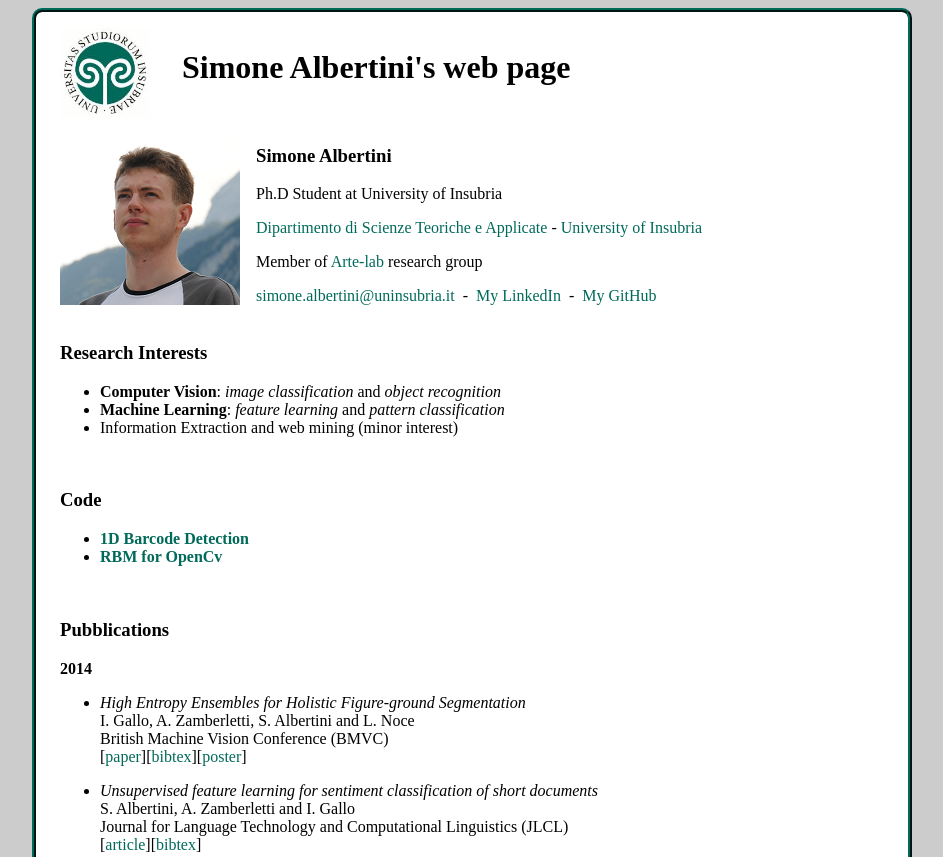
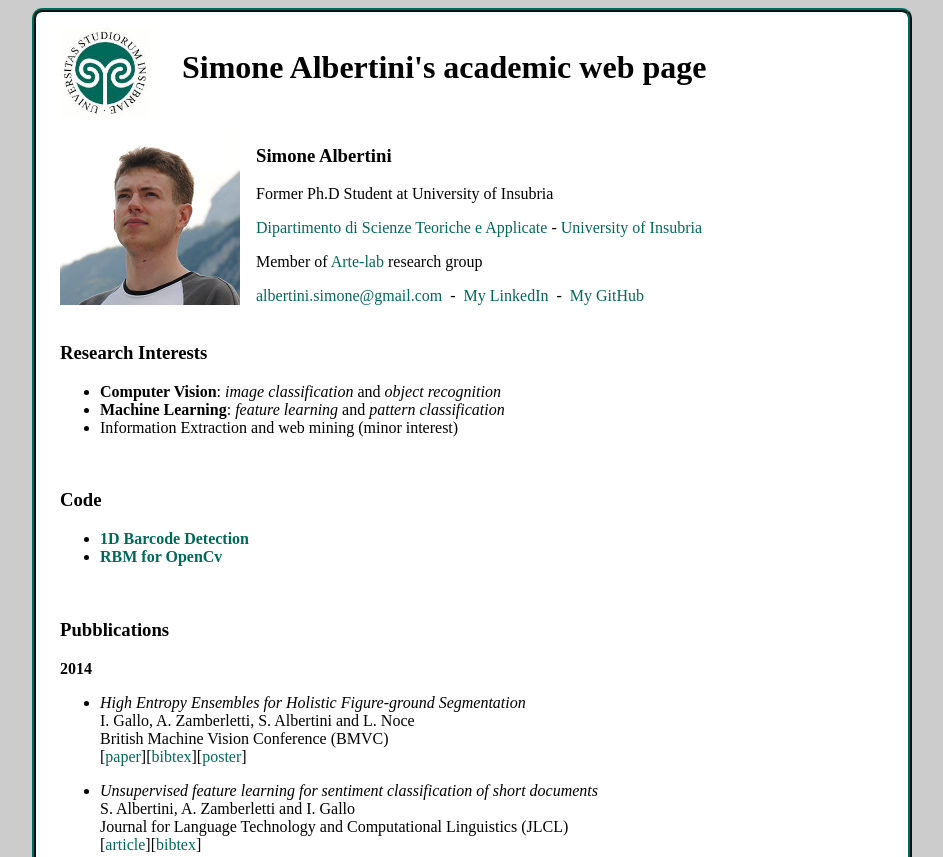
Before and after one commit to SimoneAlbertini/SimoneAlbertini, a plain HTML site: page index.html in a window 1280 px wide. Shown: the top 857 px of the page, without its empty margins (168-1111 px from the left). Drawn offline with Linux system fonts and the light colour scheme.

Commit message:
fix email e href

```diff
--- a/index.html
+++ b/index.html
@@ -32,9 +32,6 @@
 			aTag.innerHTML = text;
 		}
 
-		var unHideClustrmaps = function() {
-			document.getElementById('clustrMapsImg').src = 'http://www3.clustrmaps.com/counter/index2.php?url=http://www.dicom.uninsubria.it/~marco.vanetti';
-		}
 
 		window.onload = function() {
 			var sliame = searchElement('a', 'liamnedih');
@@ -42,7 +39,6 @@
 				liamEneddiHnu(sliame[i]);
 			}
 
-			unHideClustrmaps();
 		}
 		//]]>
 	</script>
@@ -64,16 +60,16 @@
 	<div class="content">
 
 		<img src="uni-logo.jpg" alt="uninsubria logo" height="90" id="uni-logo" /></td>
-		<h1>&nbsp;&nbsp;Simone Albertini's web page</h1></td>
+		<h1>&nbsp;&nbsp;Simone Albertini's academic web page</h1></td>
 
 		<br/>
 		<img src="portrait.png" alt="Simone Albertini" id="portrait" onclick="changeImg()" /></td>
 		<div id="personal-info">
 			<h3>Simone Albertini</h3>
-			<p>Ph.D Student at University of Insubria</p>
-			<a target="_blank" href="http://www4.uninsubria.it/on-line/home/naviga-per-struttura/dipartimenti/dipartimento-di-scienze-teoriche-e-applicate.html">Dipartimento di Scienze Teoriche e Applicate</a> - <a target="_blank" href="http://www.uninsubria.eu/">University of Insubria</a><br />
+			<p>Former Ph.D Student at University of Insubria</p>
+			<a target="_blank" href="http://www4.uninsubria.it/on-line/home/naviga-per-struttura/dipartimenti/dipartimento-di-scienze-teoriche-e-applicate---dista.html">Dipartimento di Scienze Teoriche e Applicate</a> - <a target="_blank" href="http://www.uninsubria.eu/">University of Insubria</a><br />
 			<p>Member of <a target="_blank" href="http://artelab.dicom.uninsubria.it/">Arte-lab</a> research group</p>
-			<a class="liamnedih" href="write-to:&quot;Simone Albertini&quot; &lt;simone-dot-albertini-at-uninsubria-dot-it&gt;">simone dot albertini at uninsubria dot it</a>&nbsp;&nbsp;&dash;&nbsp;&nbsp;<a target="_blank" href="http://www.linkedin.com/pub/simone-albertini/31/625/a78">My LinkedIn</a>&nbsp;&nbsp;&dash;&nbsp;&nbsp;<a target="_blank" href="https://github.com/SimoneAlbertini">My GitHub</a><br />
+			<a class="liamnedih" href="write-to:&quot;Simone Albertini&quot; &lt;albertini-dot-simone-at-gmail-dot-com&gt;">albertini dot simone at gmail dot com</a>&nbsp;&nbsp;&dash;&nbsp;&nbsp;<a target="_blank" href="http://www.linkedin.com/pub/simone-albertini/31/625/a78">My LinkedIn</a>&nbsp;&nbsp;&dash;&nbsp;&nbsp;<a target="_blank" href="https://github.com/SimoneAlbertini">My GitHub</a><br />
 		</div>
 
 		<br clear="all" />
```
